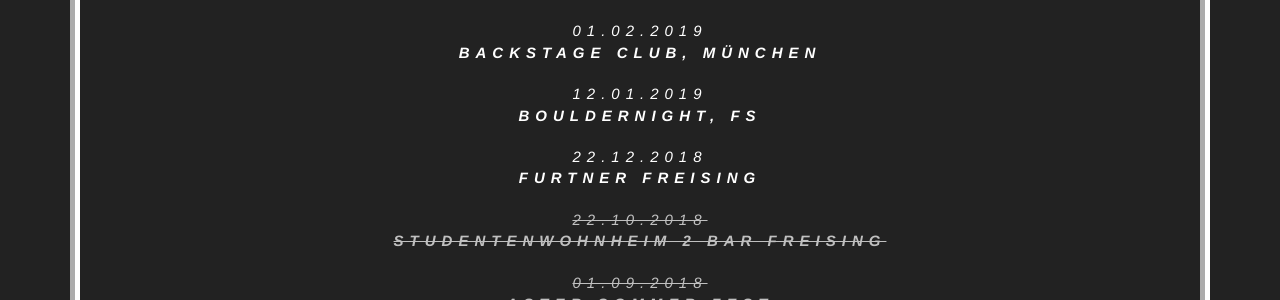
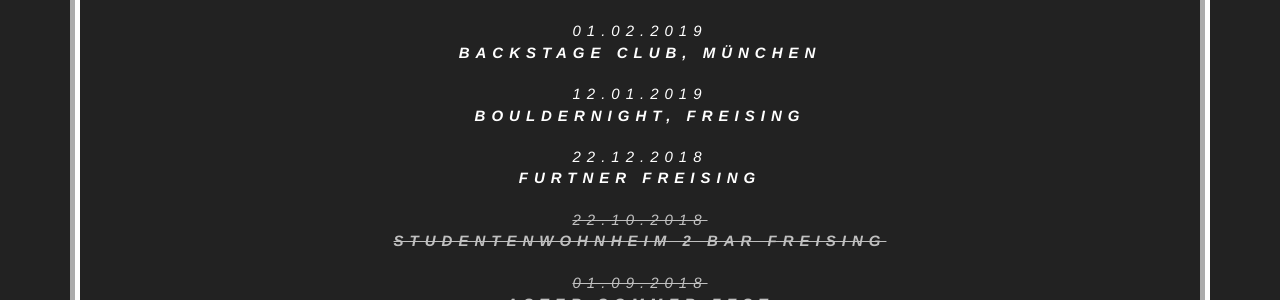
Before and after one commit to jabbadafunk/jabbadafunk.github.io, a Jekyll site: the page built from index.html, in a window 1280 px wide and 900 px high, scrolled down 1202 px. Shown: the part 153-453 px from the top of the window. Built offline with Jekyll 4.4.1, drawn with Linux system fonts in a browser that asks for light colours.

Commit message:
Update from Forestry.io - Updated gigs.yml

```diff
--- a/_data/gigs.yml
+++ b/_data/gigs.yml
@@ -14,7 +14,7 @@
 - location: Backstage Club, München
   date: 01.02.2019
   completed: false
-- location: Bouldernight, FS
+- location: Bouldernight, Freising
   date: 12.01.2019
   completed: false
 - location: 'Furtner Freising '
```
